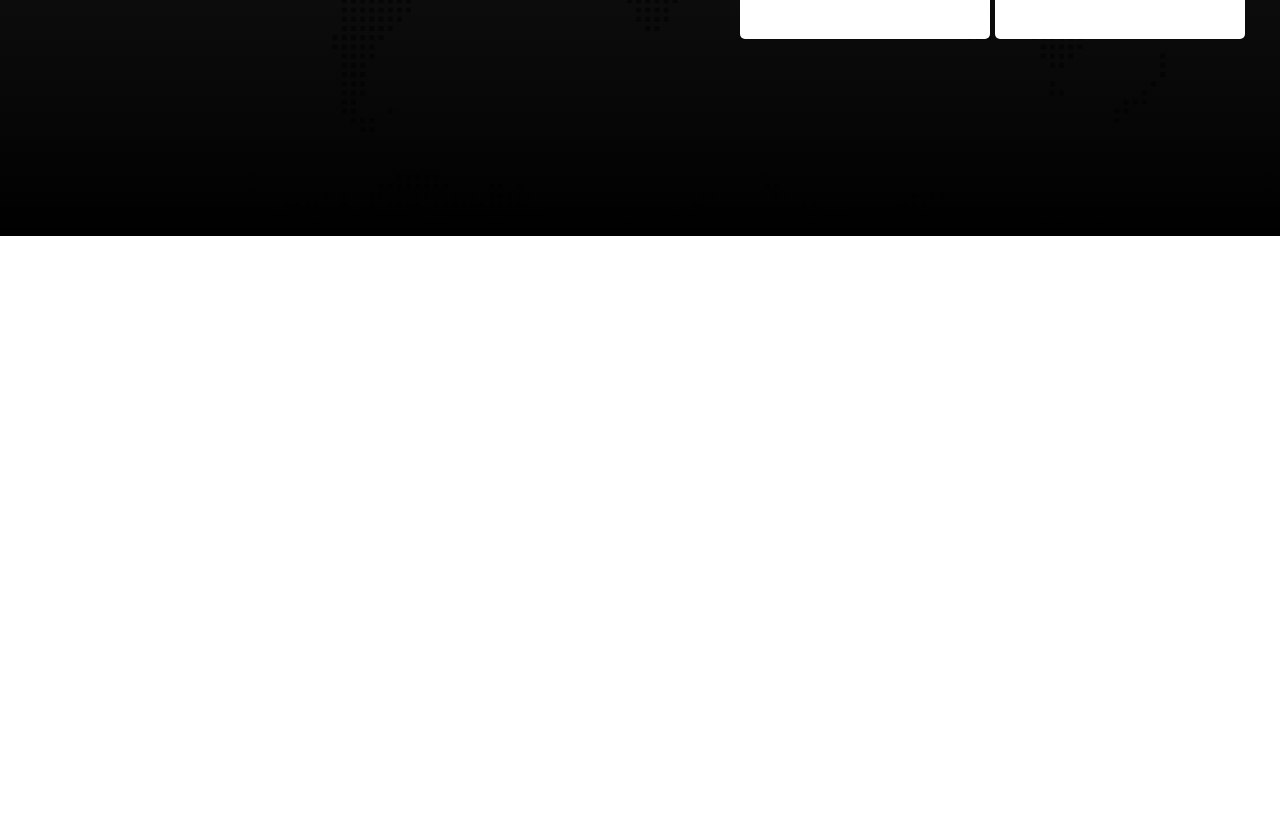
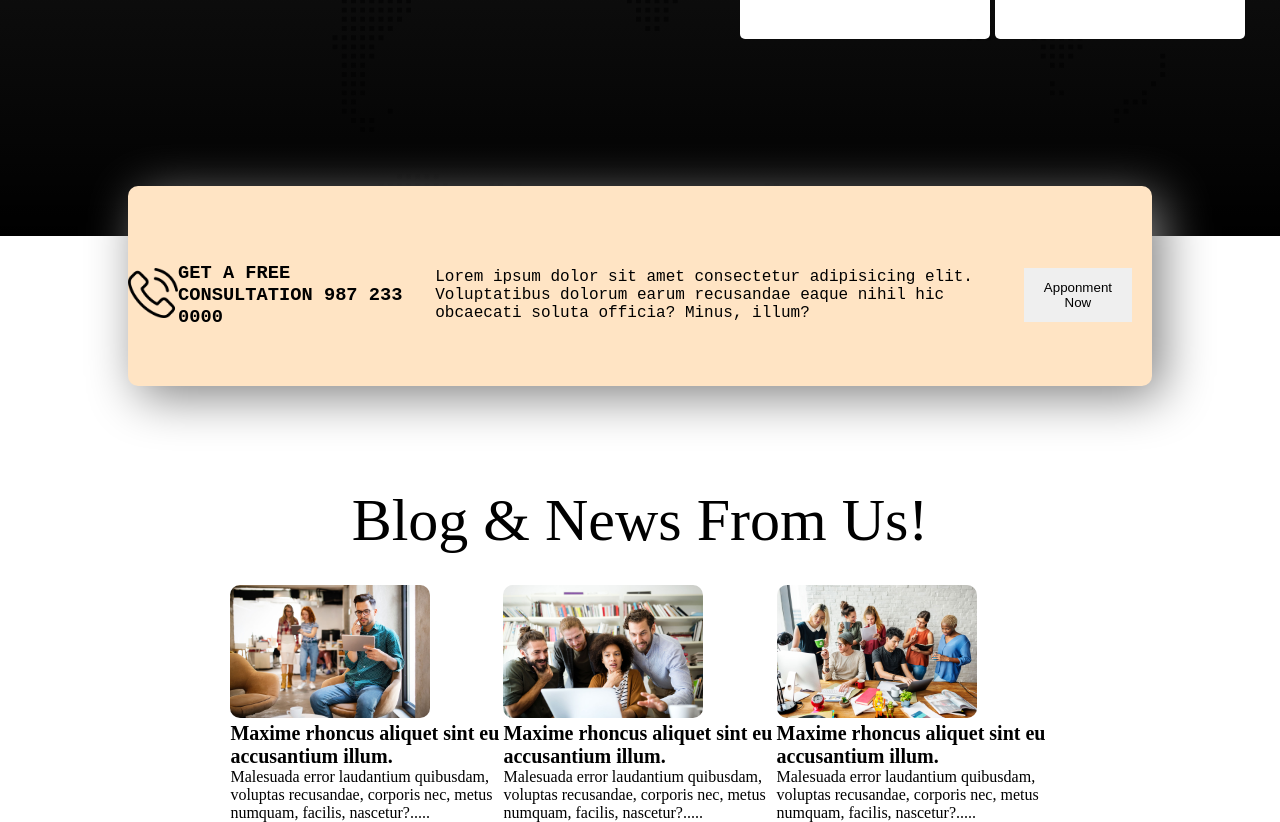
Before and after one commit to dipukumar11/digital-agency, a plain HTML site: page index.html in a window 1280 px wide. Shown: the part 1422-2244 px from the top of the page. Before the commit the page ends 1658 px from the top, so only its background shows below. Drawn offline with Linux system fonts and the light colour scheme.

Commit message:
end the day

```diff
--- a/index.html
+++ b/index.html
@@ -107,6 +107,74 @@
 </section>
 
 
+<section class="content-bar">
+    <div class="sub-content">
+        <div class="phone-call">
+            <img src="icons/phone-call.png" alt="">
+        </div>
+        <div class="phone-title">
+            <h3>GET A FREE CONSULTATION
+                987 233 0000</h3>
+        </div>
+        <div class="phone-para">
+            <p>Lorem ipsum dolor sit amet consectetur adipisicing elit.<br> Voluptatibus dolorum earum recusandae eaque nihil hic obcaecati soluta officia? Minus, illum?
+
+            </p>
+        </div>
+        <div class="btn">
+            <button class="btn"> Apponment Now</button>
+        </div>
+
+    </div>
+</section>
+
+
+
+
+
+<section class="blog-news">
+    <div class="blog-from">
+        <h1>Blog & News From Us!
+        </h1>
+    </div>
+
+<div class="blog-section">
+    <div>
+        <img src="image/blog-1.jpg" alt="">
+       <h5>Maxime rhoncus aliquet sint eu accusantium illum.</h5>
+       <p>Malesuada error laudantium quibusdam, voluptas recusandae, corporis nec, metus numquam, facilis, nascetur?.....</p>
+    </div>
+    <div>
+        <img src="image/blog-2.jpg" alt="">
+        <h5>Maxime rhoncus aliquet sint eu accusantium illum.</h5>
+       <p>Malesuada error laudantium quibusdam, voluptas recusandae, corporis nec, metus numquam, facilis, nascetur?.....</p>
+    </div>
+    <div>
+        <img src="image/blog-3.jpg" alt="">
+        <h5>Maxime rhoncus aliquet sint eu accusantium illum.</h5>
+       <p>Malesuada error laudantium quibusdam, voluptas recusandae, corporis nec, metus numquam, facilis, nascetur?.....</p>
+    </div>
+</div>
+
+</section>
+
+
+
+
+
+
+
+
+
+
+
+
+
+
+
+
+
+
     </main>
 
 
--- a/style.css
+++ b/style.css
@@ -168,3 +168,49 @@ width: 50px;
     margin:auto;
     align-items: center;
 }
+.content-bar{
+    height: 200px;
+    width: 80%;
+    background-color: bisque;
+    margin:auto;
+    border-radius: 10px;
+    box-shadow: 10px 10px 50px gray;
+
+}
+
+.phone-call img{
+    width: 50px;
+}
+.sub-content{
+    display: flex;
+    justify-content: space-around;
+    align-items: center;
+    font-family: 'Courier New', Courier, monospace;
+    margin-top:-50px;
+    padding-top: 70px;
+}
+.blog-section{
+    display: flex;
+    width: 80%;
+    margin: auto;
+    align-items: center;
+}
+.blog-section h5{
+    font-size: 20px;
+    font-weight: bold;
+}
+.blog-section img{
+    width:200px;
+    border-radius: 10px;
+}
+.blog-news{
+    width: 80%;
+    margin:auto;
+    margin-top: 100px;
+}
+.blog-from h1{
+    text-align: center;
+    font-size: 60px;
+    font-weight: 500;
+    margin-bottom: 30px;
+}
```
